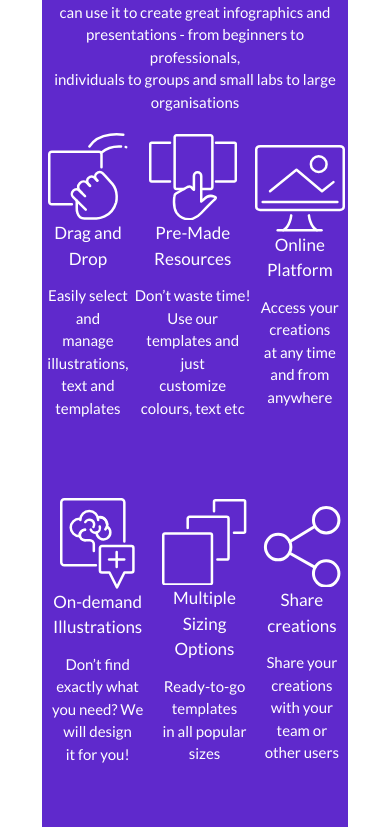
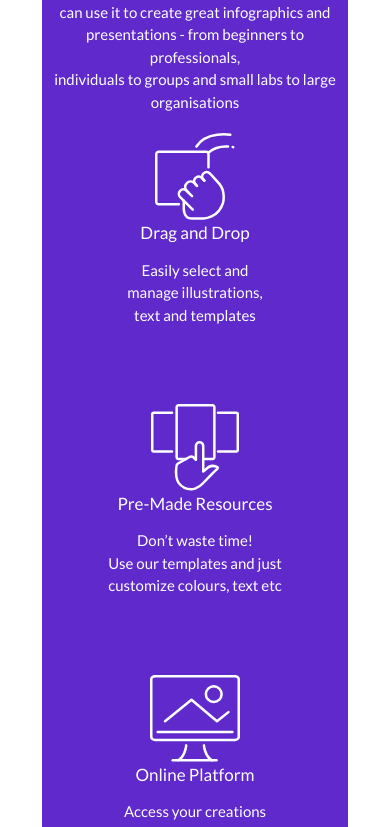
Before and after one commit to joaovictorcamargo/Practical-Test-Full-Stack-Developer, a Next.js app: page / in a window 390 px wide. Shown: the part 2542-3369 px from the top of the page. Built offline with nearby package versions, Linux system fonts and the light colour scheme.

Commit message:
fix: responsivefooter

```diff
--- a/src/components/Footer.tsx
+++ b/src/components/Footer.tsx
@@ -17,7 +17,7 @@ function Footer() {
         pt={["1px", "10px", "51px", "81px"]}
         mt="73px"
         w="1054px"
-        h="1200"
+        h={["2150", "2150", "1200", "1200"]}
         bgColor="purple.200"
         borderRadius="24px"
         mb="121px"
@@ -48,6 +48,7 @@ function Footer() {
         <Flex
           mb={["1px", "15px", "81px", "81px"]}
           alignItems="center"
+          flexDir={["column", "column", "row", "row"]}
           justifyContent="space-evenly"
         >
           <CanDoCard
@@ -98,7 +99,11 @@ function Footer() {
           />
         </Flex>
 
-        <Flex alignItems="center" justifyContent="space-evenly">
+        <Flex
+          alignItems="center"
+          justifyContent="space-evenly"
+          flexDir={["column", "column", "row", "row"]}
+        >
           <CanDoCard
             text2size={["15px", "17px", "20px", "20px"]}
             fontweighttext2="regular"
```
